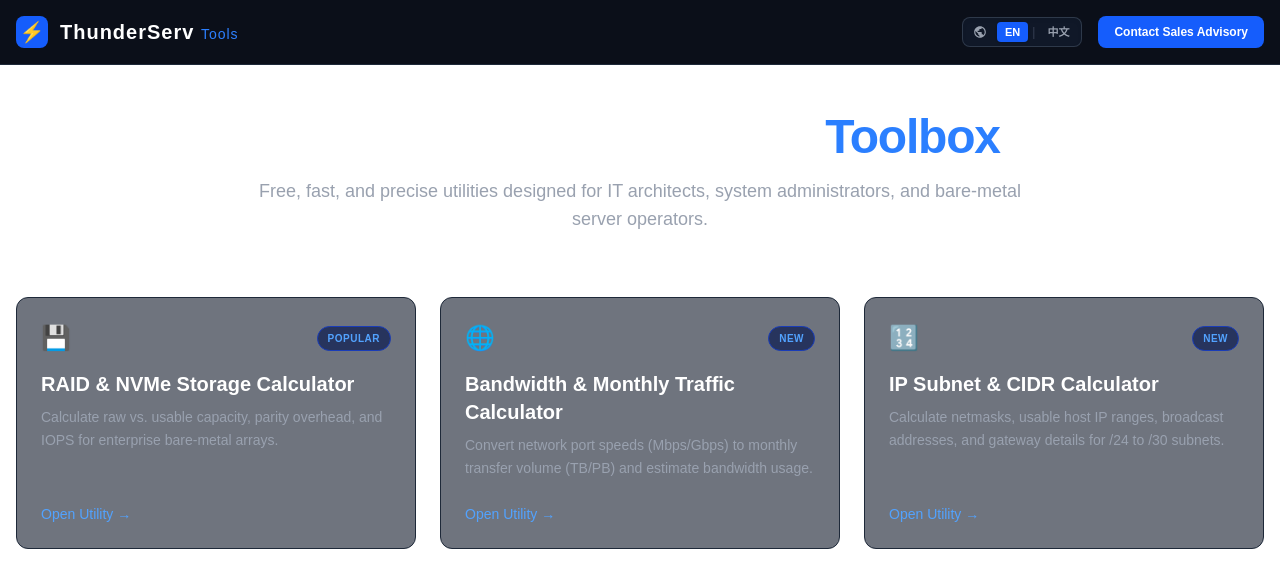
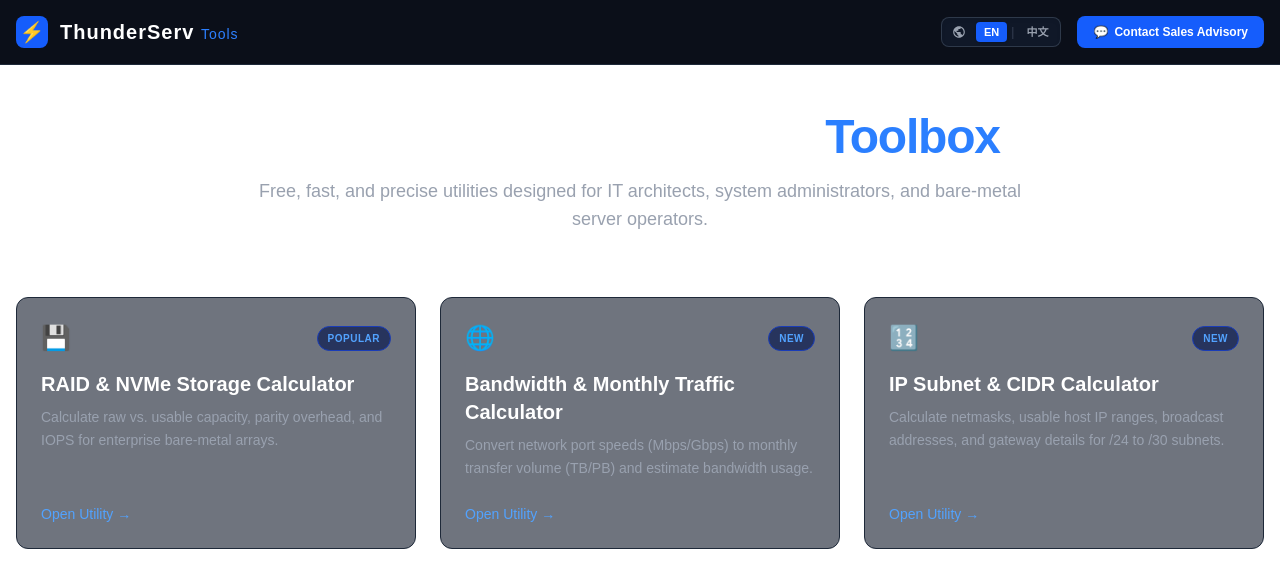
Before and after one commit to khpiang/thunderserv-tools, a Next.js app: page / in a window 1280 px wide. Shown: the top 588 px of the page. Built offline with nearby package versions, Linux system fonts and the light colour scheme.

Commit message:
Update Header.tsx

```diff
--- a/components/Header.tsx
+++ b/components/Header.tsx
@@ -1,6 +1,7 @@
 "use client";
 
 import React from "react";
+import Link from "next/link";
 import { useLanguage } from "@/context/LanguageContext";
 
 export default function Header() {
@@ -10,16 +11,16 @@ export default function Header() {
     <header className="border-b border-gray-800 bg-[#0b0f19] sticky top-0 z-50">
       <div className="max-w-7xl mx-auto px-4 h-16 flex items-center justify-between">
         {/* Logo */}
-        <a href="/" className="flex items-center space-x-3">
+        <Link href="/" className="flex items-center space-x-3">
           <div className="w-8 h-8 rounded-lg bg-blue-600 flex items-center justify-center font-bold text-xl text-white">
             ⚡
           </div>
           <span className="font-bold text-xl tracking-wider text-white">
             ThunderServ <span className="text-blue-500 font-normal text-sm">Tools</span>
           </span>
-        </a>
+        </Link>
 
-        {/* 右侧悬浮 Globe + EN/中文 微调框 */}
+        {/* 右侧悬浮：中英文切换 + Contact TG */}
         <div className="flex items-center space-x-4">
           <div className="relative flex items-center bg-gray-900 border border-gray-700/80 rounded-lg p-1 space-x-1 shadow-inner">
             <div className="px-1.5 text-gray-400">
@@ -53,11 +54,15 @@ export default function Header() {
             </button>
           </div>
 
+          {/* Telegram 联系按钮 */}
           <a
-            href="#contact"
-            className="bg-blue-600 hover:bg-blue-500 text-white text-xs font-semibold px-4 py-2 rounded-lg transition"
+            href="https://t.me/your_telegram_username"
+            target="_blank"
+            rel="noopener noreferrer"
+            className="bg-blue-600 hover:bg-blue-500 text-white text-xs font-semibold px-4 py-2 rounded-lg transition flex items-center gap-1.5"
           >
-            {t("nav.contact")}
+            <span>💬</span>
+            <span>{t("nav.contact")}</span>
           </a>
         </div>
       </div>
```
